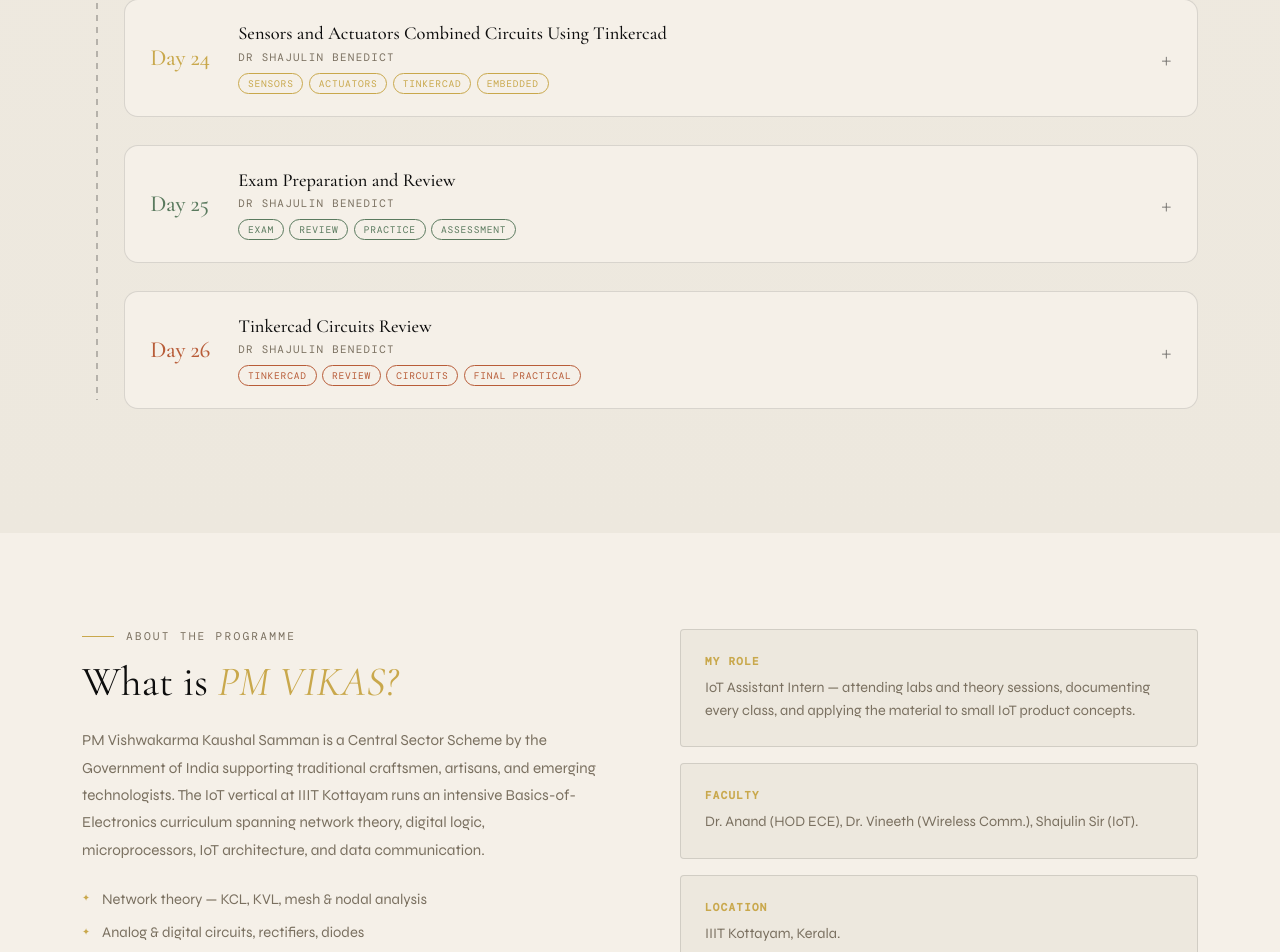
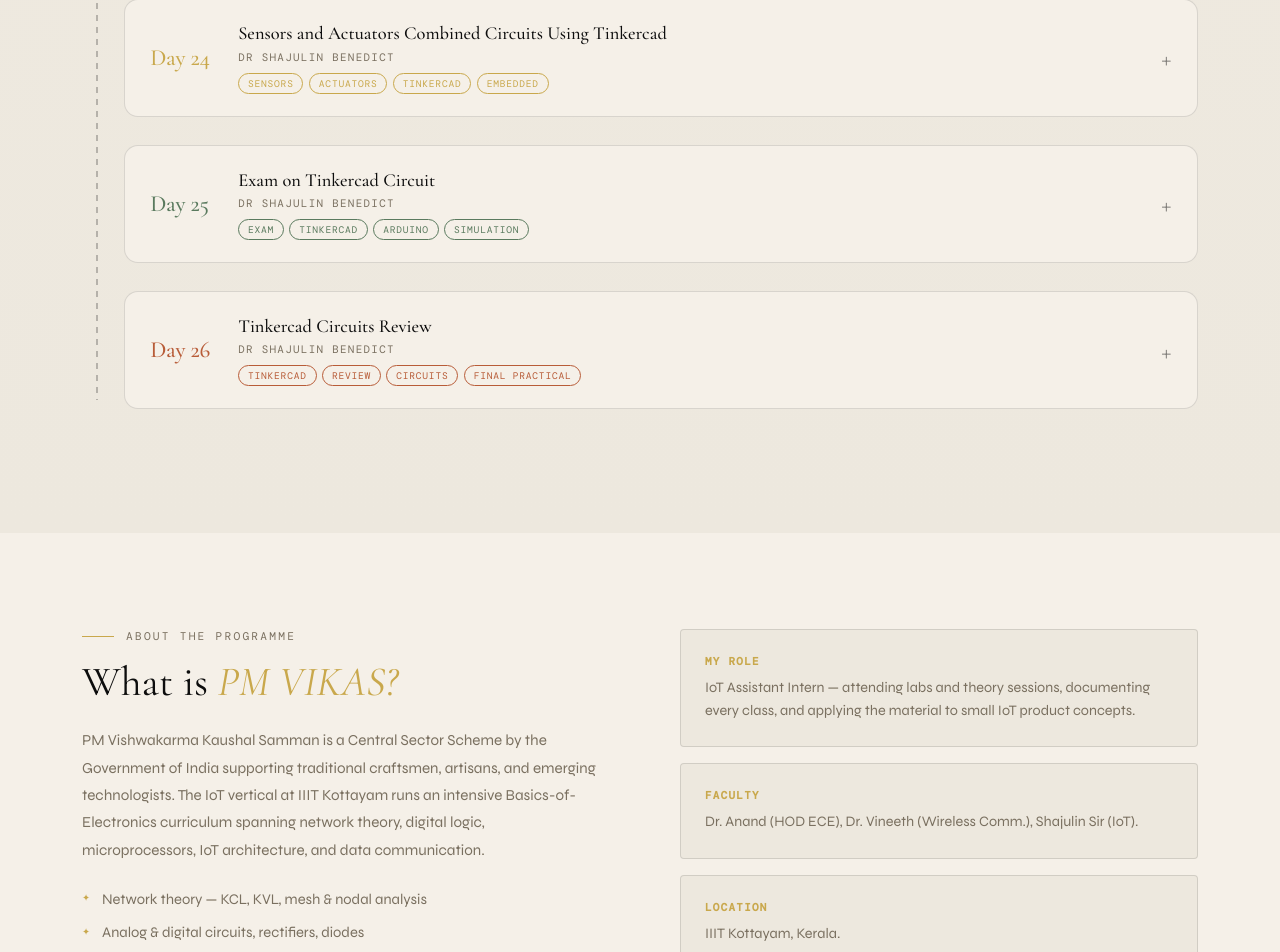
Before and after one commit to adhiyamujeeb-source/portfolio-main, a React (Vite) app: page /internship in a window 1280 px wide. Shown: the part 5782-6734 px from the top of the page. Built offline with nearby package versions, Linux system fonts and the light colour scheme; a web font is replaced by a local one.

Commit message:
Refine Day 25 exam description to Tinkercad circuit with Arduino code

```diff
--- a/Internship.jsx
+++ b/Internship.jsx
@@ -2846,37 +2846,50 @@ interface FastEthernet0/1
   {
     n: '25',
     accent: 'sage',
-    title: 'Exam Preparation and Review',
+    title: 'Exam on Tinkercad Circuit',
     subtitle: 'Dr Shajulin Benedict',
-    tags: ['Exam', 'Review', 'Practice', 'Assessment'],
+    tags: ['Exam', 'Tinkercad', 'Arduino', 'Simulation'],
     blocks: [
       {
         label: 'Session Overview',
         body: (
           <p>
-            Focused on exam preparation covering all recent topics: cloud computing, networking, Arduino,
-            Tinkercad simulation, and Cisco Packet Tracer.
-          </p>
-        ),
-      },
-      {
-        label: 'Exam Format',
+            Exam on <strong>Tinkercad circuit</strong>. Prepare one Tinkercad circuit with Arduino code and
+            simulate it successfully.
+          </p>
+        ),
+      },
+      {
+        label: 'Exam Requirements',
         body: (
           <ul style={{ marginLeft: '1.5rem', lineHeight: '1.8' }}>
-            <li>Multiple choice questions on theory</li>
-            <li>Short answers on tools and concepts</li>
-            <li>Practical problem solving for network and circuit design</li>
+            <li>Prepare one complete Tinkercad circuit using an Arduino board</li>
+            <li>Use Arduino code to control the circuit and validate it in simulation</li>
+            <li>Include at least one sensor or input and one actuator or output element</li>
+            <li>Run the simulation and verify the circuit behavior using Tinkercad tools</li>
           </ul>
         ),
       },
       {
+        label: 'Key Focus Areas',
+        body: (
+          <div className="callout">
+            <div className="callout-label">What was evaluated</div>
+            <div className="callout-text">
+              Circuit design, Arduino coding, sensor-actuator integration, simulation accuracy, and the
+              ability to explain the workflow.
+            </div>
+          </div>
+        ),
+      },
+      {
         label: 'Preparation Tips',
         body: (
           <div className="callout">
-            <div className="callout-label">Study Checklist</div>
+            <div className="callout-label">Tips Before the Exam</div>
             <div className="callout-text">
-              Review key concepts, practice tool workflows, re-run simulations, and revise configuration
-              examples.
+              Practice building Tinkercad circuits, test Arduino sketches in simulation, and verify all
+              component connections before presenting the final design.
             </div>
           </div>
         ),
```
